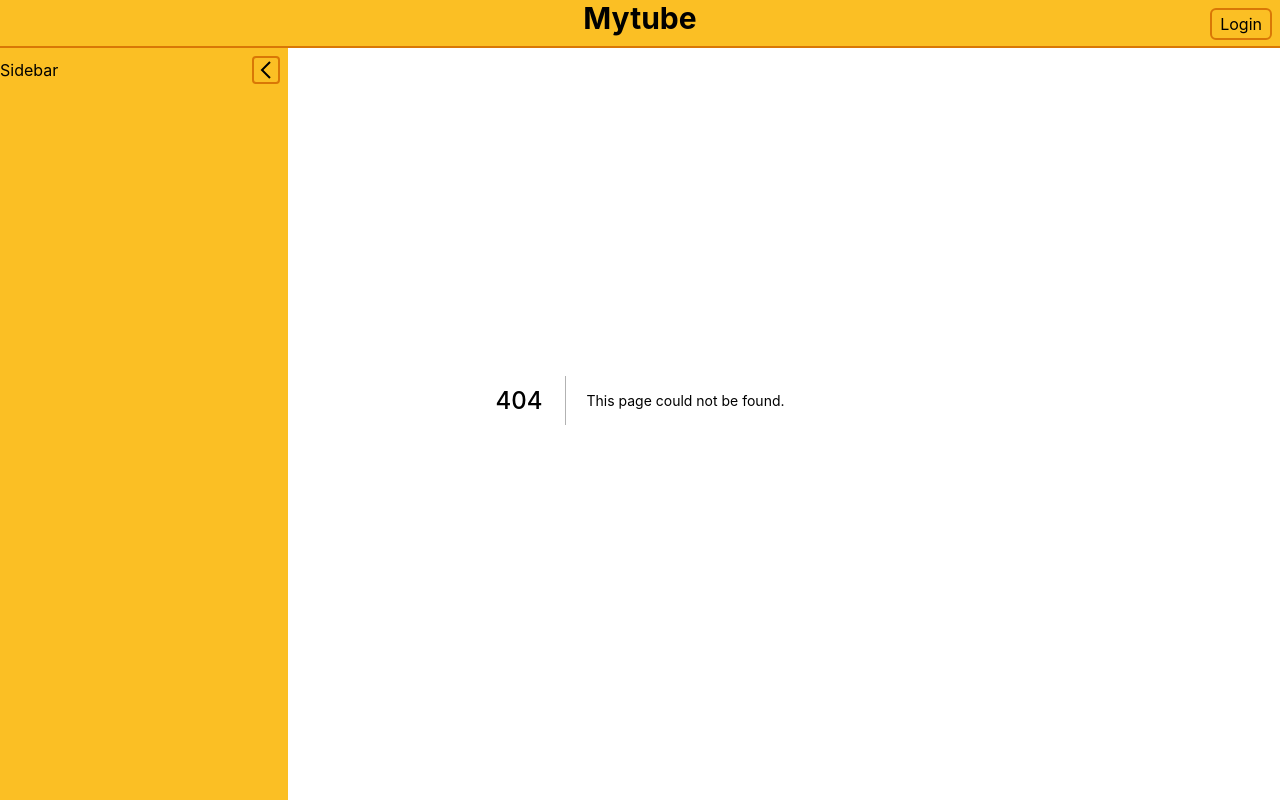
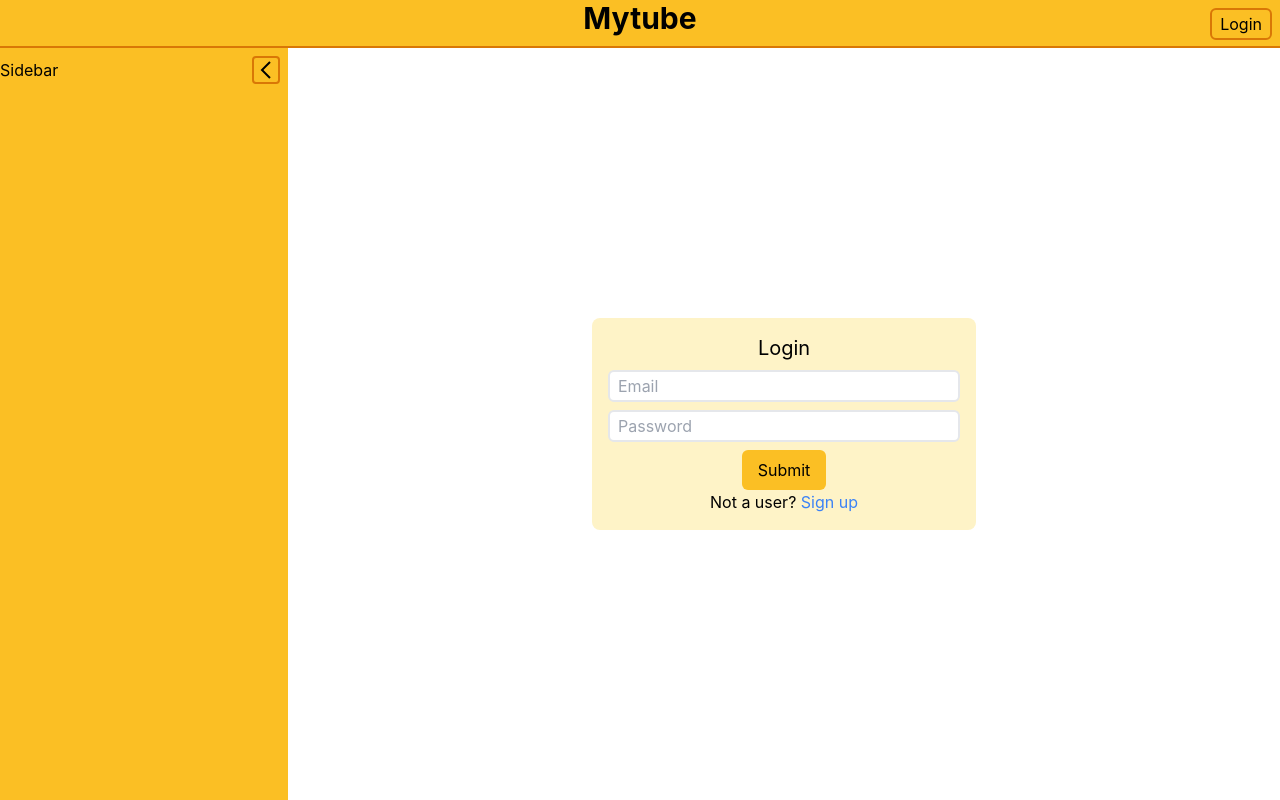
Before and after one commit to abhinav-raman/MyTube, a Next.js app: page /login in a window 1280 px wide. Before the commit this address had no page. Built offline with nearby package versions, Linux system fonts and the light colour scheme.

Commit message:
Added firebase login

```diff
--- a/components/Header.tsx
+++ b/components/Header.tsx
@@ -1,11 +1,46 @@
+import Link from "next/link";
+import { useRouter } from "next/router";
+import { useContext } from "react";
+import { LoggedInContext } from "../context/LoggedInContext";
+import { logOut } from "../firebase/firebase-auth";
+
 const Header = () => {
+	const router = useRouter();
+	const { isLoggedIn, setIsLoggedIn } = useContext(LoggedInContext);
+
+	const logoutHandler = async () => {
+    try {
+      const response = await logOut();
+      setIsLoggedIn(false);
+			console.log(response);
+		} catch (error) {
+			console.log("Error in logging out user.", error);
+		}
+	};
+
 	return (
 		<header className="fixed flex justify-center w-full h-12 bg-amber-400 border-b-2 border-b-amber-600">
-			<h1 className="text-3xl font-bold">Mytube</h1>
+			<h1 className="text-3xl font-bold cursor-pointer">
+				<Link href="/">
+					<a>Mytube</a>
+				</Link>
+			</h1>
 			<div className="h-full absolute right-2">
-				<button className="h-8 my-2 px-2 rounded-md border-2 border-amber-600 hover:border-amber-200">
-					Login
-				</button>
+				{!isLoggedIn ? (
+					<button
+						className="h-8 my-2 px-2 rounded-md border-2 border-amber-600 hover:border-amber-200"
+						onClick={() => router.push("/login")}
+					>
+						Login
+					</button>
+				) : (
+					<button
+						className="h-8 my-2 px-2 rounded-md border-2 border-amber-600 hover:border-amber-200"
+						onClick={logoutHandler}
+					>
+						Logout
+					</button>
+				)}
 			</div>
 		</header>
 	);
--- a/components/Sidebar.tsx
+++ b/components/Sidebar.tsx
@@ -19,7 +19,7 @@ const Sidebar = () => {
 					onClick={invertIsExpanded}
 				>
 					<svg
-						className={`${isExpanded ? "rotate-180" : ""} transition-all`}
+						className={`${isExpanded ? "rotate-180" : ""}`}
 						xmlns="http://www.w3.org/2000/svg"
 						width="24"
 						height="24"
--- /dev/null
+++ b/context/LoggedInContext.tsx
@@ -0,0 +1,25 @@
+import React, { useState } from "react";
+
+export const LoggedInContext = React.createContext({
+	isLoggedIn: false,
+	setIsLoggedIn: (state: boolean) => {},
+});
+
+export const LoggedInContextProvider = ({ children }: any) => {
+	const [isLoggedIn, setIsLoggedIn] = useState<boolean>(false);
+
+	const loginStateHandler = (state: boolean) => {
+		setIsLoggedIn(!isLoggedIn);
+	};
+
+	return (
+		<LoggedInContext.Provider
+			value={{
+				isLoggedIn: isLoggedIn,
+				setIsLoggedIn: loginStateHandler,
+			}}
+		>
+			{children}
+		</LoggedInContext.Provider>
+	);
+};
--- a/context/SidebarStateContext.tsx
+++ b/context/SidebarStateContext.tsx
@@ -9,7 +9,7 @@ export const SidebarContextProvider = ({ children }: any) => {
 	const [isExpanded, setIsExpanded] = useState<boolean>(true);
 
 	const sideBarStateHandler = () => {
-		setIsExpanded(!isExpanded);
+		setIsExpanded(prevState => !prevState);
 	};
 
 	return (
--- /dev/null
+++ b/firebase/firebase-auth.ts
@@ -0,0 +1,17 @@
+import { firebaseApp } from "./firebase-config";
+import {
+	getAuth,
+	signInWithEmailAndPassword,
+	signOut,
+	GoogleAuthProvider,
+	signInWithRedirect,
+} from "firebase/auth";
+
+const auth = getAuth(firebaseApp);
+const googleProvider = new GoogleAuthProvider();
+googleProvider.addScope("https://www.googleapis.com/auth/contacts.readonly");
+
+export const googleSignIn = () => signInWithRedirect(auth, googleProvider);
+export const logIn = async (email: string, password: string) =>
+	signInWithEmailAndPassword(auth, email, password);
+export const logOut = () => signOut(auth);
--- a/firebase/firebase-config.ts
+++ b/firebase/firebase-config.ts
@@ -14,4 +14,4 @@ const firebaseConfig = {
 };
 
 // Initialize Firebase
-export const app = initializeApp(firebaseConfig);
+export const firebaseApp = initializeApp(firebaseConfig);
--- a/next.config.js
+++ b/next.config.js
@@ -1,6 +1,6 @@
 /** @type {import('next').NextConfig} */
 const nextConfig = {
-  reactStrictMode: true,
+  reactStrictMode: false,
 }
 
 module.exports = nextConfig
--- a/pages/_app.tsx
+++ b/pages/_app.tsx
@@ -2,14 +2,17 @@ import "../styles/globals.css";
 import type { AppProps } from "next/app";
 import Layout from "../components/Layout";
 import { SidebarContextProvider } from "../context/SidebarStateContext";
+import { LoggedInContextProvider } from "../context/LoggedInContext";
 
 function MyApp({ Component, pageProps }: AppProps) {
 	return (
-		<SidebarContextProvider>
-			<Layout>
-				<Component {...pageProps} />
-			</Layout>
-		</SidebarContextProvider>
+		<LoggedInContextProvider>
+			<SidebarContextProvider>
+				<Layout>
+					<Component {...pageProps} />
+				</Layout>
+			</SidebarContextProvider>
+		</LoggedInContextProvider>
 	);
 }
 
--- a/pages/index.tsx
+++ b/pages/index.tsx
@@ -1,9 +1,7 @@
 import type { NextPage } from "next";
 import Head from "next/head";
-import { useContext } from "react";
+import { useContext, useEffect } from "react";
 import { SideBarContext } from "../context/SidebarStateContext";
-
-import { app } from "../firebase/firebase-config";
 
 const Home: NextPage = () => {
 	const { isExpanded } = useContext(SideBarContext);
@@ -16,10 +14,11 @@ const Home: NextPage = () => {
 					name="description"
 					content="Youtube app using firebase and NextJS"
 				/>
-				<link rel="icon" href="/favicon.ico" />
 			</Head>
 
-			<main className={`pt-12 transition-all ${isExpanded ? "ml-72" : "ml-12"}`}>
+			<main
+				className={`pt-12 transition-all ${isExpanded ? "ml-72" : "ml-12"}`}
+			>
 				Hello World
 			</main>
 
--- /dev/null
+++ b/pages/login.tsx
@@ -0,0 +1,79 @@
+import type { NextPage } from "next";
+import Head from "next/head";
+import { useRouter } from "next/router";
+import { useContext, useState } from "react";
+import { LoggedInContext } from "../context/LoggedInContext";
+import { SideBarContext } from "../context/SidebarStateContext";
+import { logIn } from "../firebase/firebase-auth";
+
+const Login: NextPage = () => {
+  const router = useRouter();
+
+	const { isExpanded } = useContext(SideBarContext);
+	const { isLoggedIn, setIsLoggedIn } = useContext(LoggedInContext);
+
+	const [email, setEmail] = useState("");
+	const [password, setPassword] = useState("");
+
+	const signInHandler = async () => {
+		try {
+			const response = await logIn(email, password);
+			setIsLoggedIn(true);
+      router.replace("/");
+		} catch (error) {
+      console.log(error);
+
+    }
+	};
+
+	const submitHandler = (event: any) => {
+		event.preventDefault();
+		signInHandler();
+	};
+	return (
+		<>
+			<Head>
+				<title>Youtube | Home</title>
+				<meta name="description" content="Login for mytube" />
+			</Head>
+			<main
+				className={`pt-12 transition-all h-full flex justify-center items-center ${
+					isExpanded ? "ml-72" : "ml-12"
+				}`}
+			>
+				<section className="w-96 bg-amber-100 p-4 text-center rounded-lg">
+					<form onSubmit={submitHandler}>
+						<h2 className="w-full text-center mb-2 text-xl">Login</h2>
+						<input
+							className="mb-2 h-8 w-full rounded-md outline-none border-2 focus:border-amber-400 p-2"
+							placeholder="Email"
+							type="email"
+							value={email}
+							onChange={({ target }) => setEmail(target.value)}
+						/>
+						<input
+							className="mb-2 h-8 w-full rounded-md outline-none border-2 focus:border-amber-400 p-2"
+							placeholder="Password"
+							type="password"
+							value={password}
+							onChange={({ target }) => setPassword(target.value)}
+						/>
+						<button
+							className="rounded-md bg-amber-400 px-4 py-2"
+							type="submit"
+							onClick={submitHandler}
+						>
+							Submit
+						</button>
+					</form>
+					<p>
+						Not a user?{" "}
+						<span className="w-full cursor-pointer text-blue-500">Sign up</span>
+					</p>
+				</section>
+			</main>
+		</>
+	);
+};
+
+export default Login;
--- a/styles/globals.css
+++ b/styles/globals.css
@@ -8,6 +8,12 @@ body {
 	margin: 0;
 	font-family: -apple-system, BlinkMacSystemFont, Segoe UI, Roboto, Oxygen,
 		Ubuntu, Cantarell, Fira Sans, Droid Sans, Helvetica Neue, sans-serif;
+
+	height: 100%;
+}
+
+div#__next {
+  height: 100%;
 }
 
 a {
```
Also changed, not shown: firebase/firebase-firestore.ts (added, +19 -0 lines). Lines whose indentation alone changed are shown as unchanged.
